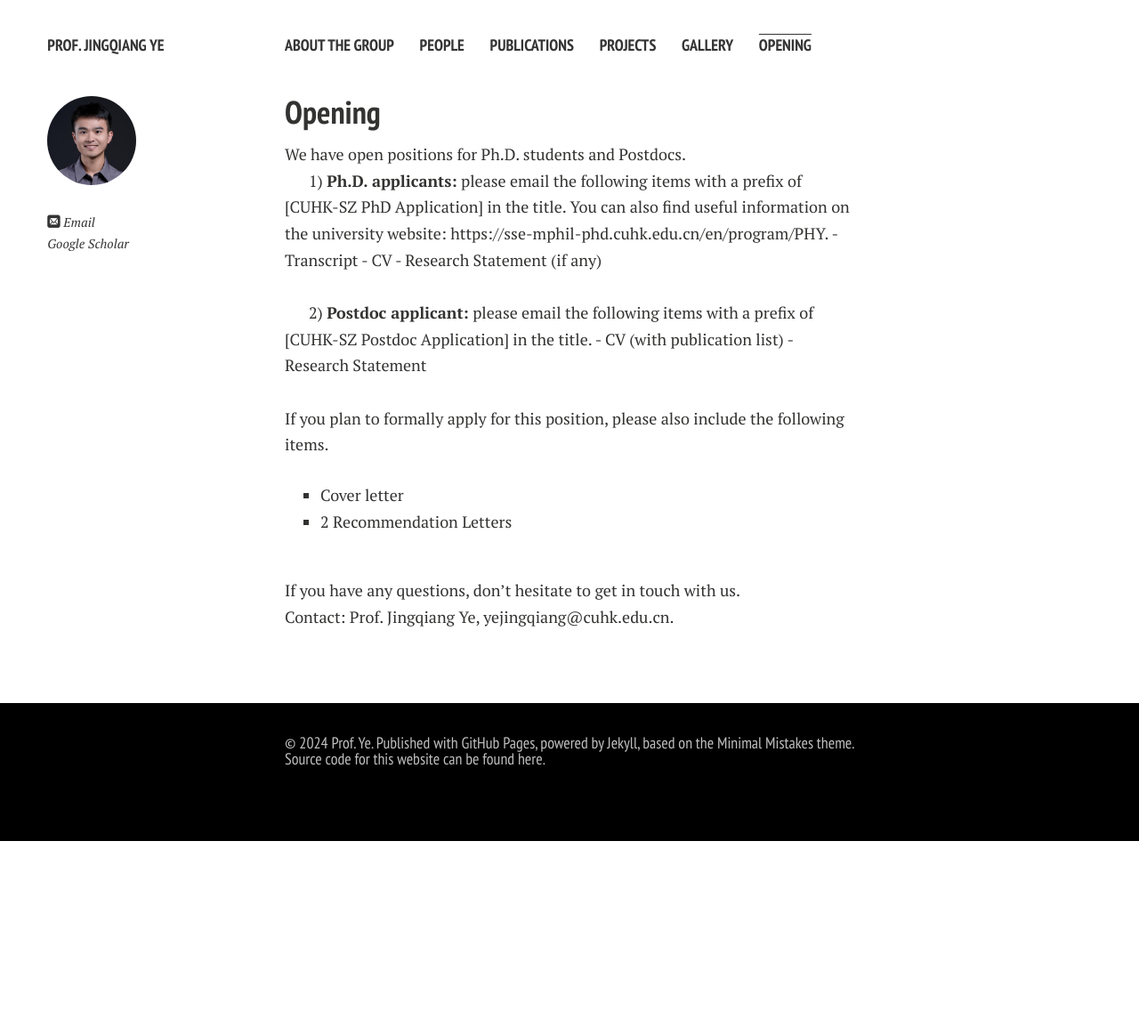
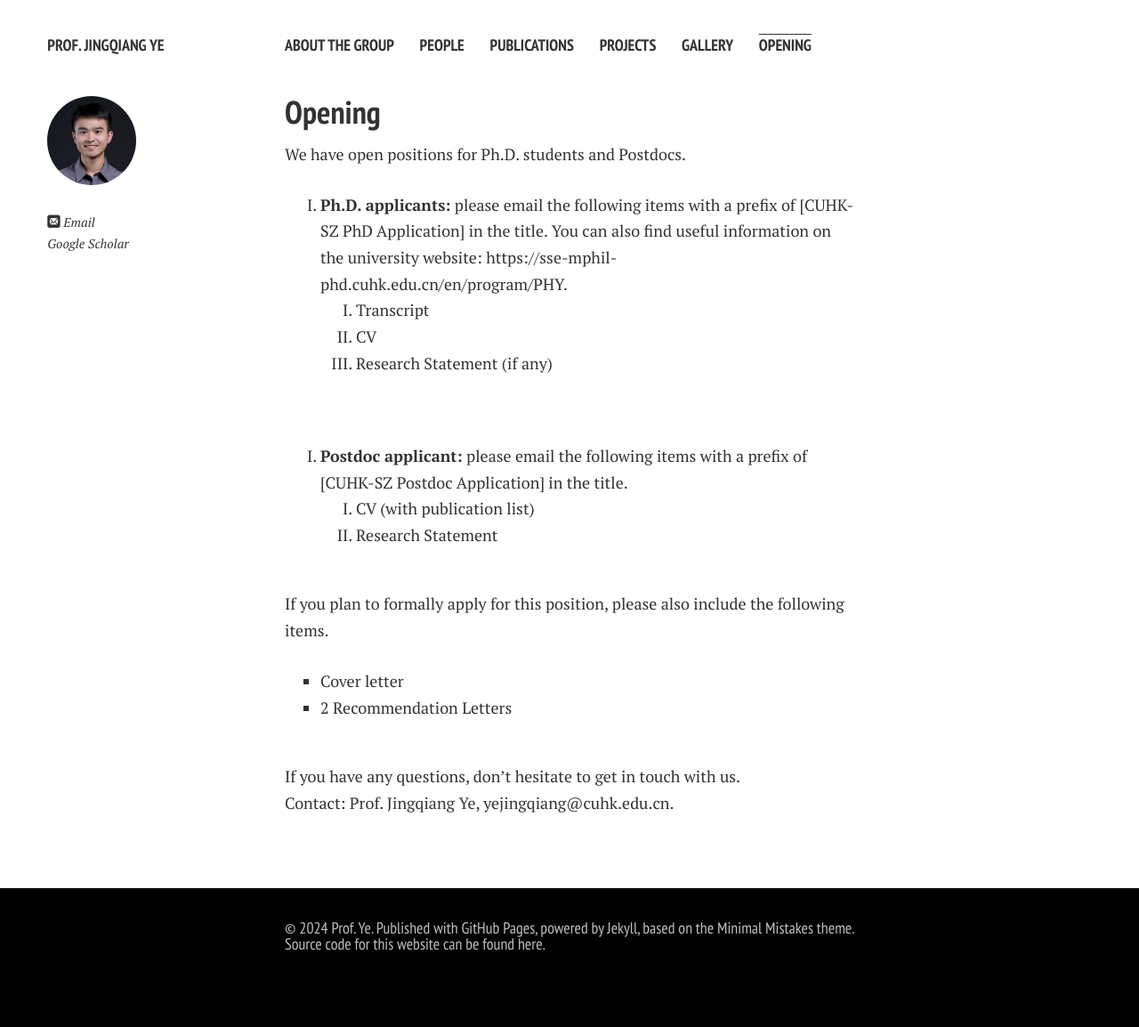
Before and after one commit to terteruu/terteruu.github.io, a Jekyll site: the page built from opening.md, in a window 1280 px wide. Shown: the whole page at 89% size. Built offline with Jekyll 4.4.1, drawn with Linux system fonts in a browser that asks for light colours; nearby versions of some CDN libraries; comment, search, counter and statistics services are not loaded; a style sheet for code colours, icons or effects is not loaded; before the commit the page ends 945 px from its top, so only the background shows below that.

Commit message:
change - to *

```diff
--- a/opening.md
+++ b/opening.md
@@ -9,16 +9,16 @@ title: Opening
 We have open positions for Ph.D. students and Postdocs.
 <br>
 
-1) **Ph.D. applicants:** please email the following items with a prefix of [CUHK-SZ PhD Application] in the title. You can also find useful information on the university website: https://sse-mphil-phd.cuhk.edu.cn/en/program/PHY.
-    - Transcript
-    - CV
-    - Research Statement (if any)
+1. **Ph.D. applicants:** please email the following items with a prefix of [CUHK-SZ PhD Application] in the title. You can also find useful information on the university website: https://sse-mphil-phd.cuhk.edu.cn/en/program/PHY.
+    * Transcript
+    * CV
+    * Research Statement (if any)
 
 <br>
 
-2) **Postdoc applicant:** please email the following items with a prefix of [CUHK-SZ Postdoc Application] in the title.
-    - CV (with publication list)
-    - Research Statement
+2. **Postdoc applicant:** please email the following items with a prefix of [CUHK-SZ Postdoc Application] in the title.
+    * CV (with publication list)
+    * Research Statement
 
 <br>
 If you plan to formally apply for this position, please also include the following items.
```
